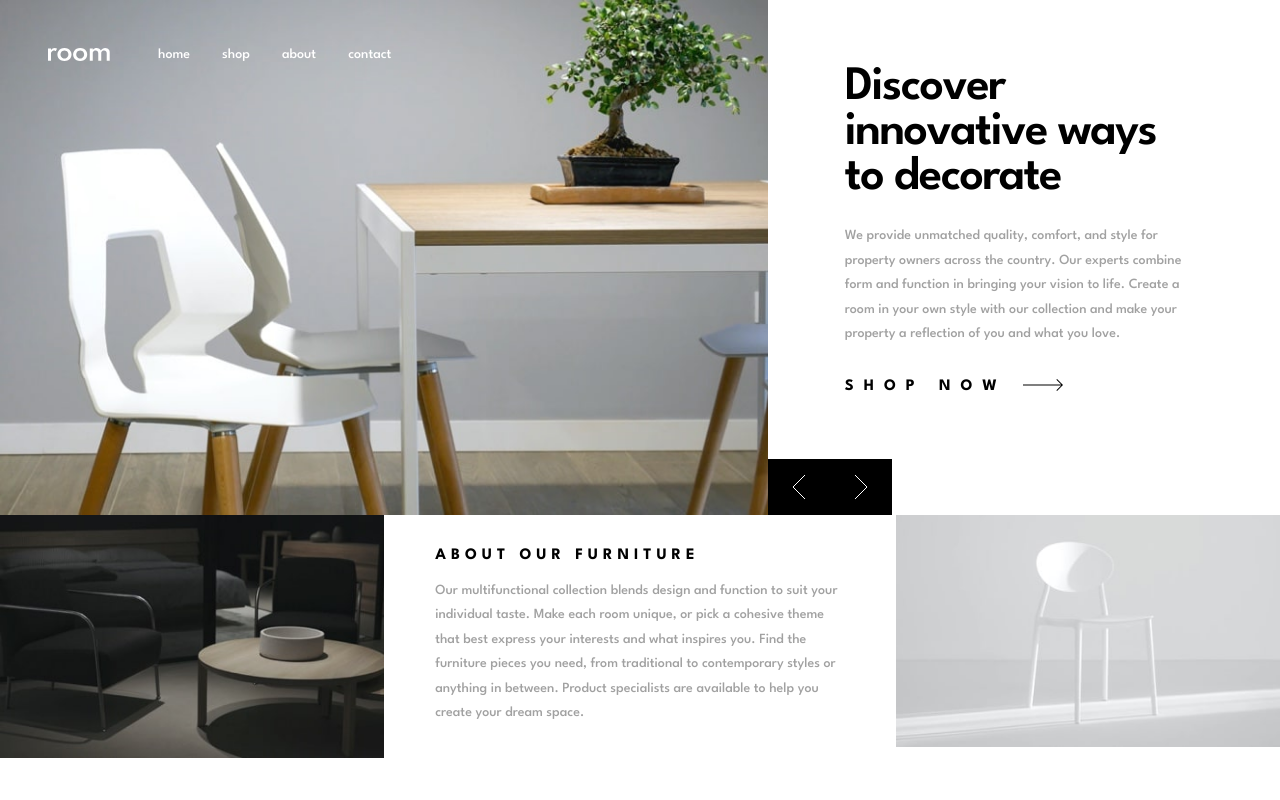
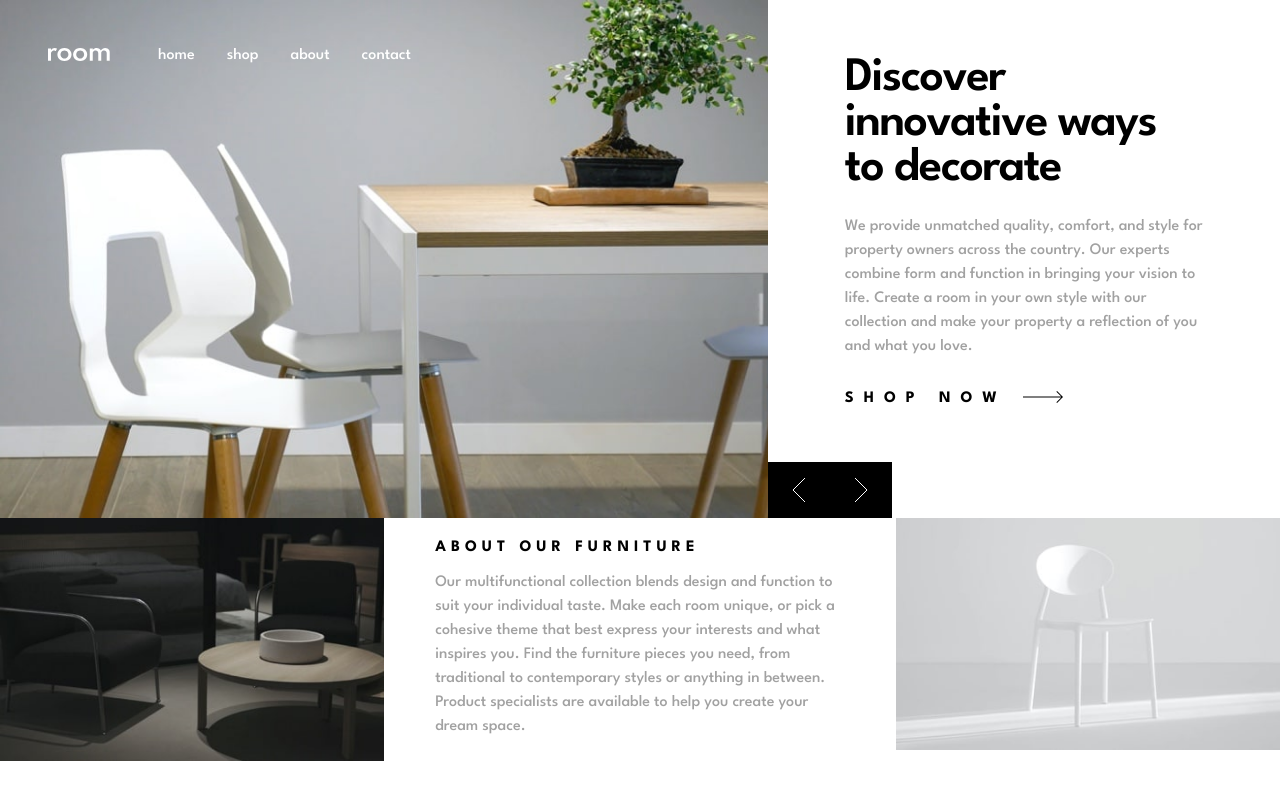
Before and after one commit to AyouubElb/Room-homepage, a Vue app: page / in a window 1280 px wide. Built offline with nearby package versions, Linux system fonts and the light colour scheme.

Commit message:
new commit

```diff
--- a/src/components/about-section.vue
+++ b/src/components/about-section.vue
@@ -35,7 +35,7 @@
 
 .about-section-text {
   color: var(--dark-gray-clr);
-  line-height: 1.75;
+  line-height: 1.5;
 }
 
 @media only screen and (max-width: 600px) {
--- a/src/components/description-section.vue
+++ b/src/components/description-section.vue
@@ -96,7 +96,7 @@ const currentContent = computed(() => {
 
 .desc-section-text {
   color: var(--dark-gray-clr);
-  line-height: 1.75;
+  line-height: 1.5;
   margin-bottom: 2rem;
 }
 
--- a/src/components/top-navigation-bar.vue
+++ b/src/components/top-navigation-bar.vue
@@ -64,7 +64,7 @@ const dataStore = useDataStore();
   background-color: var(--white-clr);
   display: block;
   width: 100%;
-  height: 1px;
+  height: 1.5px;
   margin-top: 5px;
   transform: scaleX(0);
   transition: transform 250ms ease-in;
--- a/src/views/HomePage.vue
+++ b/src/views/HomePage.vue
@@ -65,7 +65,7 @@ ol {
   grid-template-columns: repeat(10, 1fr);
   grid-template-rows: 1fr 1fr 1fr;
   font-family: var(--ff);
-  font-size: 14px;
+  font-size: 1rem;
 }
 
 .grid-col-span-3 {
```
